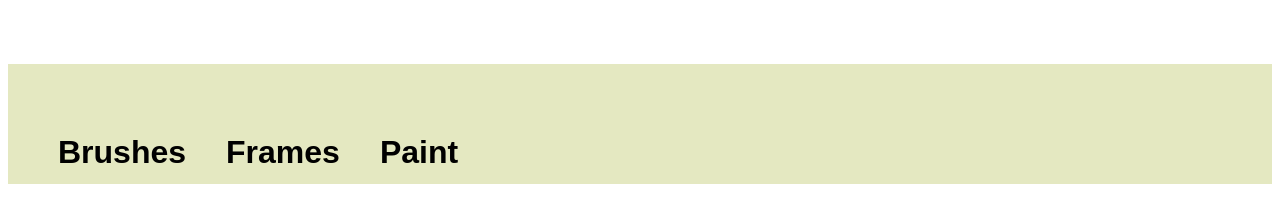
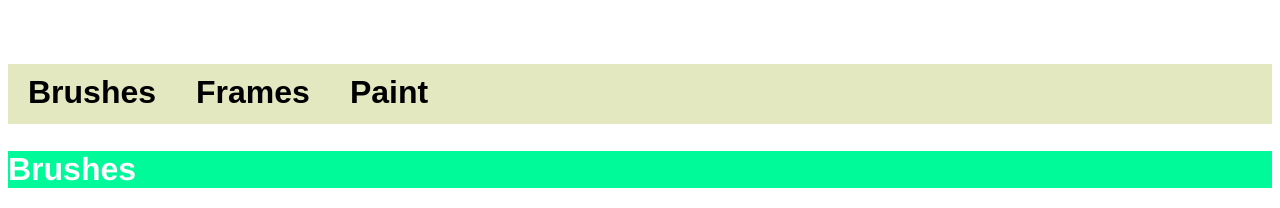
Before and after one commit to jlegar/Dasmoto, a plain HTML site: page index.html in a window 1280 px wide. Shown: the part 185-393 px from the top of the page. Drawn offline with Linux system fonts and the light colour scheme; grey boxes are pictures that could not be loaded.

Commit message:
CSS del menu arreglado.

```diff
--- a/resources/CSS/style.css
+++ b/resources/CSS/style.css
@@ -8,7 +8,7 @@ ul.menu {
   list-style-type: none;
   background-color: #e4e8c1;
   margin: 0px;
-  padding: 60px 30px;
+  padding: 0px 0px 60px;
 }
 
 li.menu {
```
